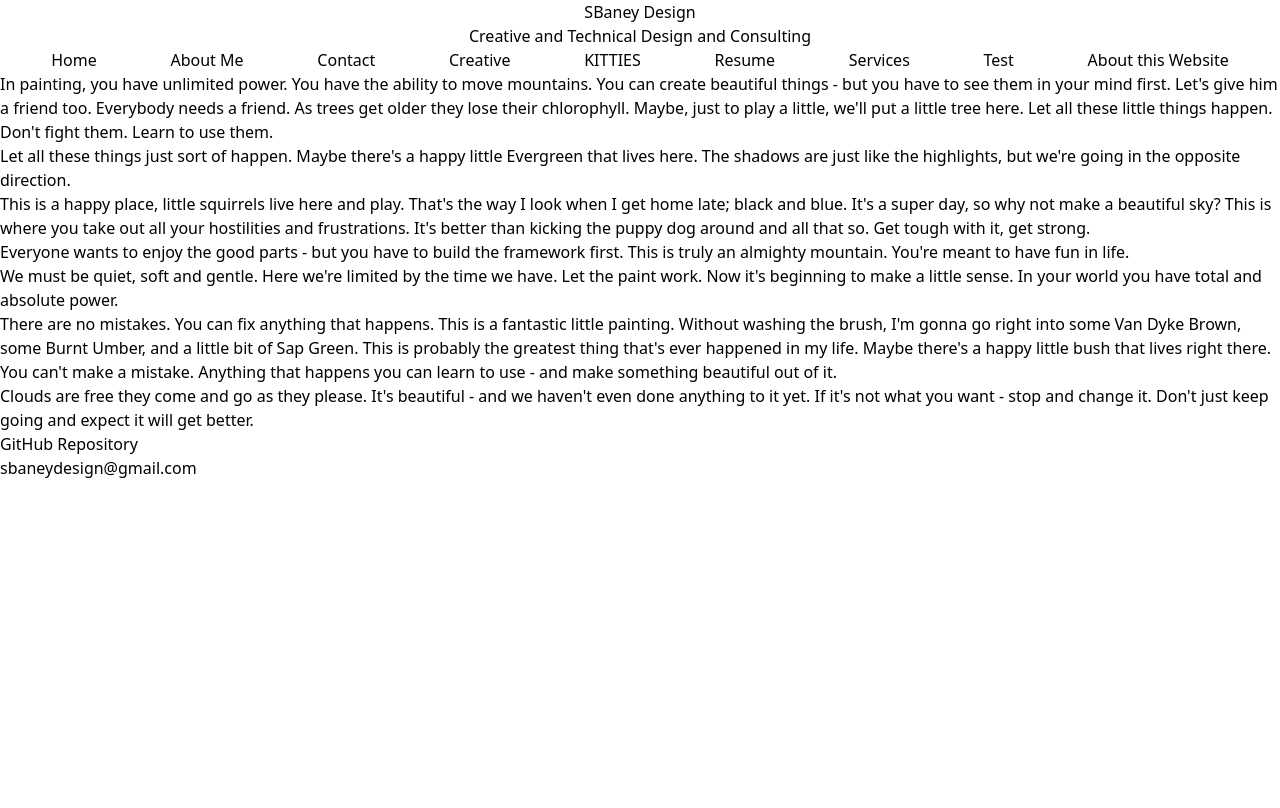
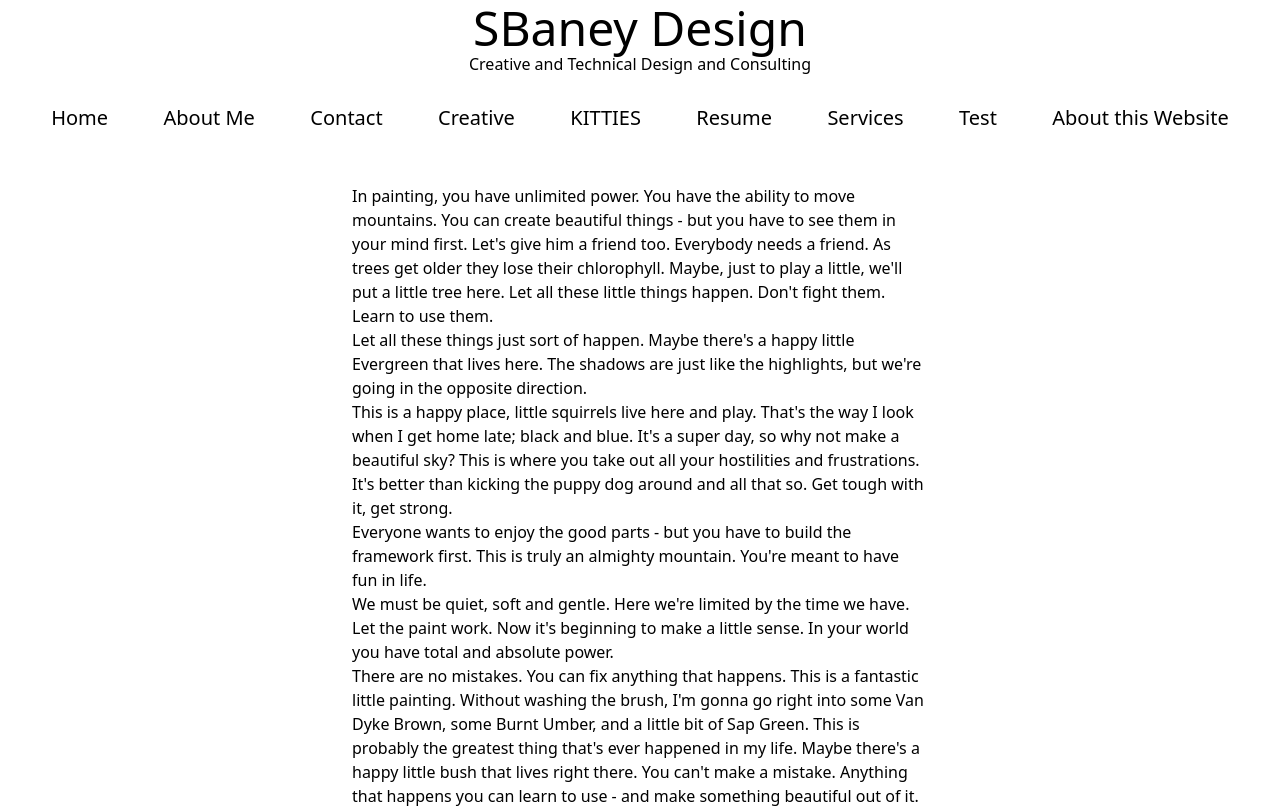
Before and after one commit to sbaney/sbaney-design-website-next-tw, a Next.js app in the folder sbaney-design-website/: page / in a window 1280 px wide. Shown: the top 808 px of the page. Built offline with nearby package versions, Linux system fonts and the light colour scheme.

Commit message:
initial styling and colors added

```diff
--- a/sbaney-design-website/app/layout.tsx
+++ b/sbaney-design-website/app/layout.tsx
@@ -24,8 +24,8 @@ export default function RootLayout({
     ));
     return (
       <nav className="flex w-[92%]  mx-auto">
-        <div className="md:flex justify-between items-center w-full">
-          <div>
+        <div className="md:flex justify-between items-center w-full text-xl py-4">
+          <div className="">
             <Link href={`/#homePageContent`}>
               <h2>Home</h2>
             </Link>
@@ -38,17 +38,21 @@ export default function RootLayout({
 
   const header = (
     <header>
-      <div className="text-center">
-        <h1>SBaney Design</h1>
-        <h4>Creative and Technical Design and Consulting</h4>
-        <div className="main-nav items-center gap-[4vw]">{mainNav()}</div>
+      <div className="text-center dark:bg-cyan-950 dark:text-sky-700">
+        <div className="pt-1 pb-2">
+          <h1 className="text-5xl dark:text-red-700">SBaney Design</h1>
+          <h4>Creative and Technical Design and Consulting</h4>
+        </div>
+        <div className="main-nav items-center gap-[4vw] dark:bg-slate-950 dark:text-sky-500">
+          {mainNav()}
+        </div>
       </div>
     </header>
   );
 
   const footer = (
-    <footer>
-      <div>
+    <footer className="dark:bg-slate-950 dark:text-sky-500">
+      <div className="max-w-3xl mx-auto py-2">
         <a href="https://github.com/sbaney/sbaney-design-website-next-tw">
           GitHub Repository
         </a>
@@ -61,9 +65,9 @@ export default function RootLayout({
   return (
     <html lang="en" className="scroll-smooth">
       <body>
-        <div className="dark:bg-slate-800 dark:text-white">
+        <div className="dark:bg-sky-950 dark:text-cyan-600">
           {header}
-          {children}
+          <div className="max-w-xl mx-auto pt-8 pb-4">{children}</div>
           {footer}
         </div>
       </body>
--- a/sbaney-design-website/components/MainPageNav.tsx
+++ b/sbaney-design-website/components/MainPageNav.tsx
@@ -3,7 +3,7 @@ import Link from "next/link";
 
 const MainPageNav = (props: MainPageMetadata) => {
   return (
-    <div key={props.slug}>
+    <div key={props.slug} className="py-1">
       <Link key={props.slug} href={`/mainPages/${props.slug}`}>
         <h2 key={props.slug}>{props.title}</h2>
       </Link>
```
Also changed, not shown: 1 other file (tests, documents, lock files or other folders).
